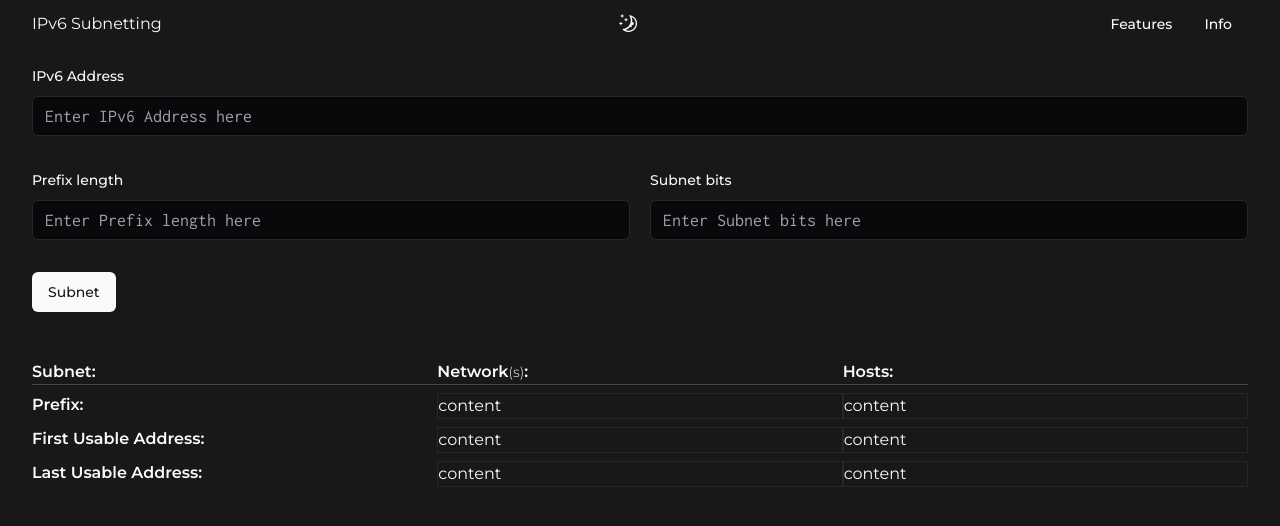
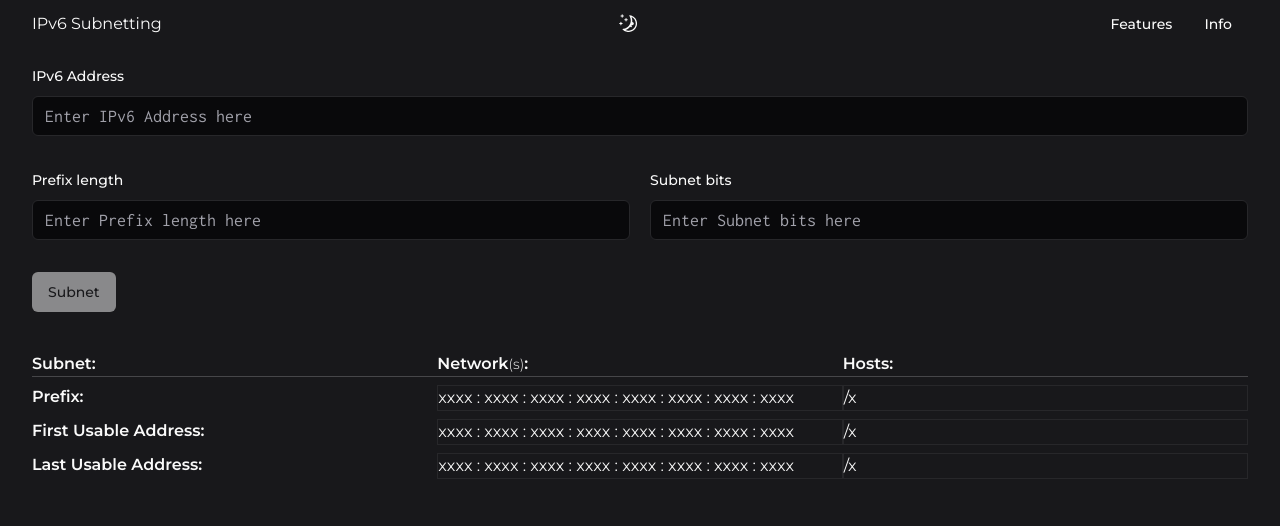
Before and after one commit to kmfiguerrez/next-ipv6, a Next.js app: page / in a window 1280 px wide. Shown: the top 526 px of the page. Built offline with nearby package versions, Linux system fonts and the light colour scheme.

Commit message:
Use react portal.
- Used React Portal to teleport the input tag
  for subnet number from the IPv6 form to the
  output tag.
- Added subnetBits prop in the IPv6 form schema.

```diff
--- a/src/app/page.tsx
+++ b/src/app/page.tsx
@@ -36,8 +36,6 @@ export default function Home() {
       <NavMenu />
       <main className="container">
         <IPv6SubnettingForm onFormSubmit={setPrefix} />
-        <br />
-        <br />
         <OutputDisplay prefix={prefix} />
       </main>
     </>
--- a/src/components/ipv6-form/ipv6-subnetting-form.tsx
+++ b/src/components/ipv6-form/ipv6-subnetting-form.tsx
@@ -1,6 +1,7 @@
 'use client'
 
-import { Dispatch, SetStateAction } from "react"
+import { Dispatch, SetStateAction, useRef } from "react"
+import { createPortal } from 'react-dom';
 
 import { zodResolver } from "@hookform/resolvers/zod"
 import { useForm } from "react-hook-form"
@@ -34,6 +35,7 @@ const IPv6SubnettingForm: React.FC<TIPv6FormProps> = ({ onFormSubmit }) => {
       ipv6Address: "",
       prefixLength: "",
       subnetBits: "",
+      subnetNumber: "0"
     },
   })
 
@@ -43,9 +45,10 @@ const IPv6SubnettingForm: React.FC<TIPv6FormProps> = ({ onFormSubmit }) => {
     const ipv6Address = values.ipv6Address;
     const prefixLength = parseInt(values.prefixLength)
     const subnetBits = parseInt(values.subnetBits)
+    const subnetNumber = values.subnetNumber
 
     // Get prefix.
-    const getPrefixResult: TPrefixData = IPv6.getPrefix(ipv6Address, prefixLength, subnetBits)
+    const getPrefixResult: TPrefixData = IPv6.getPrefix(ipv6Address, prefixLength, subnetBits, subnetNumber)
 
     // Check for field error.
     if (getPrefixResult.errorFields.length > 0) {
@@ -61,20 +64,23 @@ const IPv6SubnettingForm: React.FC<TIPv6FormProps> = ({ onFormSubmit }) => {
         if (paramError.field.toLowerCase() === "subnetbits") {
           form.setError("subnetBits", {type: "value", message: paramError.message})
         }
+        if (paramError.field.toLowerCase() === "subnettofind") {
+          form.setError("subnetNumber", {type: "value", message: paramError.message})
+        }
       })
       // Exit.
       return
     }
-
     // Otherwise no error.
     console.log(getPrefixResult.data)
     onFormSubmit(getPrefixResult.data)
   }
 
+  const formRef = useRef<HTMLFormElement | null>(null)
 
   return (
     <Form {...form}>
-      <form onSubmit={form.handleSubmit(onSubmit)} className="space-y-8">
+      <form ref={formRef} onSubmit={form.handleSubmit(onSubmit)} className="space-y-8 mb-10">
 
         <FormField
           control={form.control}
@@ -138,7 +144,42 @@ const IPv6SubnettingForm: React.FC<TIPv6FormProps> = ({ onFormSubmit }) => {
           />
         </div>
 
-        <Button type="submit">Subnet</Button>
+        {/* Teleport this input element in the output component.
+            If there's no error after submitting, Portal works
+            because first, all elements have already committed
+            so referencing elements works like document.querySelector.
+        */}
+        {form.formState.isSubmitted && createPortal(
+          <FormField
+            control={form.control}
+            name="subnetNumber"
+            render={({ field }) => (
+              <FormItem className="flex space-y-0">
+                <FormLabel className="font-semibold self-center text-base">Subnet: </FormLabel>
+                <FormControl>
+                  <Input
+                  type="number"
+                  min={0}
+                  max={128}
+                  placeholder="Enter Subnet bits here"
+                  {...field}
+                  className={`${inconsolata.className} w-[50%] h-7`}
+                />
+                </FormControl>
+                <FormMessage />
+              </FormItem>
+            )}
+          />,
+          // formRef.current?.nextElementSibling as Element
+          document.querySelector("#subnetNumberContainer") as Element
+        )}
+
+        <Button
+          type="submit"
+          disabled={!form.formState.isValid}
+        >
+          Subnet
+        </Button>
 
       </form>
     </Form>
--- a/src/components/output/output-display.tsx
+++ b/src/components/output/output-display.tsx
@@ -1,6 +1,8 @@
 import React from 'react'
 
 import { Separator } from "@/components/ui/separator"
+import { Input } from "@/components/ui/input"
+import { Label } from "@/components/ui/label"
 
 import type { TPrefix } from '@/lib/ipv6'
 import { inconsolata } from '@/lib/fonts'
@@ -20,7 +22,7 @@ const OutputDisplay: React.FC<TOutputDisplayProps> = ({prefix, className}) => {
 
   const currentSubnetNumber: bigint = prefix.subnetNumber
   const subnetBits: number = prefix.subnetBits
-  const numberOfNetworks: bigint = BigInt(2 ** subnetBits)
+  const numberOfNetworks: bigint = BigInt(2 ** subnetBits) - BigInt(1)
   const interfaceIdBits: number = prefix.interfaceIdPortion.bits
   const numberofHosts: bigint = BigInt(2 ** interfaceIdBits) - BigInt(1)
   const prefixId: string = prefix.id
@@ -37,8 +39,11 @@ const OutputDisplay: React.FC<TOutputDisplayProps> = ({prefix, className}) => {
     <div className='flex flex-col'>
       {/* Row 1 */}
       <div id='row-1' className='grid grid-cols-3'>
-        <div className='font-semibold'>
-          Subnet:
+        <div id='subnetNumberContainer' className='font-semibold'>
+          {/* <div className='flex'>
+            <Label htmlFor="subnetNumber-input" className='font-semibold self-center'>Subnet:</Label>
+            <Input id="subnetNumber-input" className='w-[50%] h-8 bg-transparent border-0 font-normal'/>
+          </div> */}
         </div>
         <div className='font-semibold'>
           Network<span className='text-sm font-light'>(s)</span>:
--- a/src/components/output/output-initial-display.tsx
+++ b/src/components/output/output-initial-display.tsx
@@ -24,10 +24,10 @@ const OutputInitialDisplay = () => {
       <div id='row-2' className='grid grid-cols-3 mb-2'>
         <div className='font-semibold'>Prefix:</div>
         <div className={`border`}>
-          content
+          xxxx : xxxx : xxxx : xxxx : xxxx : xxxx : xxxx : xxxx
         </div>
         <div className={`border`}>
-          content
+        /x
         </div>
       </div>
 
@@ -35,10 +35,10 @@ const OutputInitialDisplay = () => {
       <div id='row-3' className='grid grid-cols-3 mb-2'>
         <div className='font-semibold'>First Usable Address:</div>
         <div className={`border`}>
-          content
+          xxxx : xxxx : xxxx : xxxx : xxxx : xxxx : xxxx : xxxx
         </div>
         <div className={`border`}>
-          content
+        /x
         </div>
       </div>
 
@@ -46,10 +46,10 @@ const OutputInitialDisplay = () => {
       <div id='row-4' className='grid grid-cols-3'>
         <div className='font-semibold'>Last Usable Address:</div>
         <div className={`border`}>
-          content
+          xxxx : xxxx : xxxx : xxxx : xxxx : xxxx : xxxx : xxxx
         </div>
         <div className={`border`}>
-          content
+          /x
         </div>
       </div>
     </div>
--- a/src/lib/ipv6.ts
+++ b/src/lib/ipv6.ts
@@ -921,7 +921,7 @@ class IPv6 {
       }
       if (BigInt(subnetToFind) < 0 || BigInt(subnetToFind) > (BigInt(2 ** subnetBits) - BigInt(1))) {
         // Set the error field (param).
-        prefixData.errorFields.push({field: "subnetToFind", message: "Subnet ${subnetToFind} does not exists."})
+        prefixData.errorFields.push({field: "subnetToFind", message: `Subnet ${subnetToFind} does not exists.`})
       }
       // Throw error if there are.
       if (prefixData.errorFields && prefixData.errorFields.length > 0) {
--- a/src/schemas/ipv6-form-schema.ts
+++ b/src/schemas/ipv6-form-schema.ts
@@ -25,8 +25,10 @@ const ipv6FormSchema = z.object({
 
       return true
     },
-    { message: "Subnet bits is required" })
+    { message: "Subnet bits is required" }),
+  subnetNumber: z.string()
 })
+.strict()
 
 type Tipv6Form = z.infer<typeof ipv6FormSchema>
 
```
